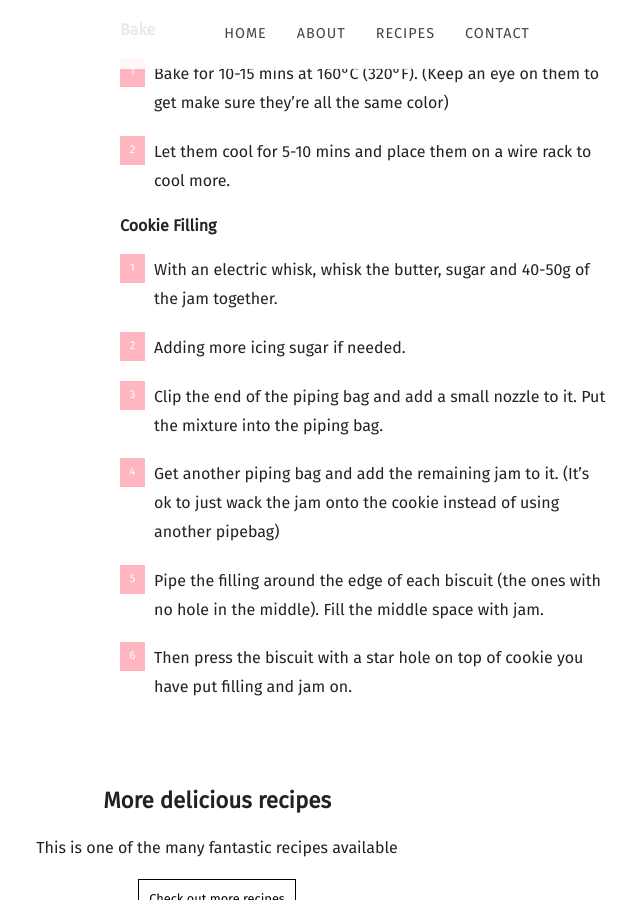
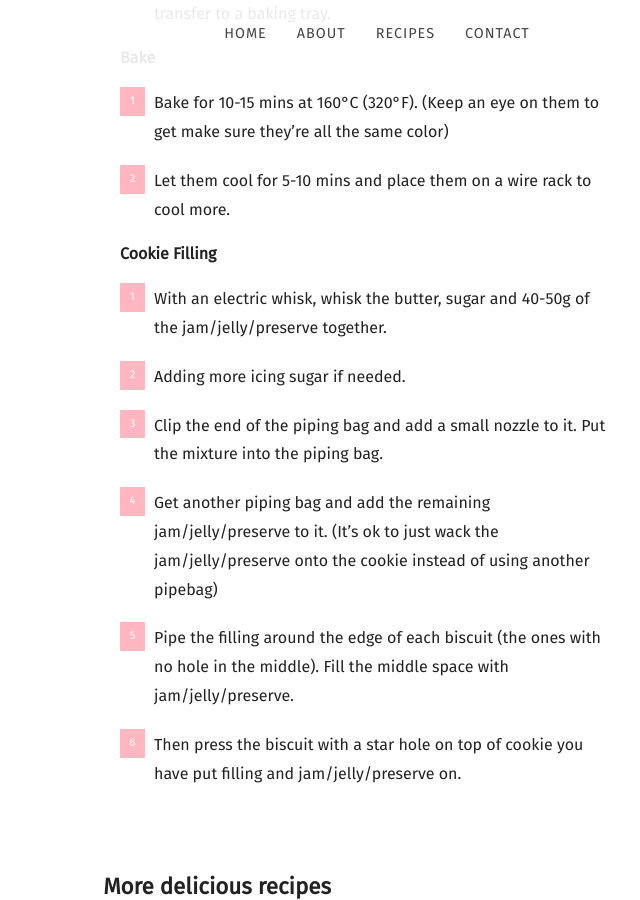
Before and after one commit to mcginleyireland/irishbaking.github.io, a Jekyll site: the page built from _posts/2020-11-28-christmas-jam-star-cookies.md, in a window 1280 px wide and 900 px high, scrolled down 5526 px. Shown: the whole window, without its empty margins (263-903 px from the left). Built offline with Jekyll 4.4.1, drawn with Linux system fonts in a browser that asks for light colours; nearby versions of some CDN libraries; some web fonts are replaced; some of the changed text lies outside the part shown.

Commit message:
Adding more info on jam/jelly/preserve

```diff
--- a/_posts/2020-11-28-christmas-jam-star-cookies.md
+++ b/_posts/2020-11-28-christmas-jam-star-cookies.md
@@ -22,7 +22,7 @@ recipe:
 
     * 50g (1.8oz) of unsalted butter
     * 150g (5.3oz) of icing sugar
-    * 100g (3.5oz) of jam of your choice
+    * 100g (3.5oz) of jam/jelly/preserve of your choice
   directions_markdown: |-
     **Cookie Shortbread Pastry - Part 1**
 
@@ -48,12 +48,12 @@ recipe:
 
     **Cookie Filling**
 
-    1. With an electric whisk, whisk the butter, sugar and 40-50g of the jam together.
+    1. With an electric whisk, whisk the butter, sugar and 40-50g of the jam/jelly/preserve together.
     2. Adding more icing sugar if needed.
     3. Clip the end of the piping bag and add a small nozzle to it. Put the mixture into the piping bag.
-    4. Get another piping bag and add the remaining jam to it. (It's ok to just wack the jam onto the cookie instead of using another pipebag)
-    5. Pipe the filling around the edge of each biscuit (the ones with no hole in the middle). Fill the middle space with jam.
-    6. Then press the biscuit with a star hole on top of cookie you have put filling and jam on.
+    4. Get another piping bag and add the remaining jam/jelly/preserve to it. (It's ok to just wack the jam/jelly/preserve onto the cookie instead of using another pipebag)
+    5. Pipe the filling around the edge of each biscuit (the ones with no hole in the middle). Fill the middle space with jam/jelly/preserve.
+    6. Then press the biscuit with a star hole on top of cookie you have put filling and jam/jelly/preserve on.
 
 ---
 These Christmas Cookies look great and taste great. A little bit of work for something that will honestly be gone in minutes! Put the kettle on these are going to be good.
@@ -64,11 +64,11 @@ Easy to roll and shape with your star cut outs.
 
 ![Cake](https://irishbaking.ie/images/Cookies/Christmas_Star_Jam_Cookies/Image_2_scaled.jpg)
 
-The star shape cut out in the middle is going to make these cookies stand out with the jam filling.
+The star shape cut out in the middle is going to make these cookies stand out with the jam/jelly/preserve filling.
 
 ![Cake](https://irishbaking.ie/images/Cookies/Christmas_Star_Jam_Cookies/Image_3_scaled.jpg)
 
-You can make them any sizes and just put jam on them and they still taste great!
+You can make them any sizes and just put jam/jelly/preserve on them and they still taste great!
 
 ![Cake](https://irishbaking.ie/images/Cookies/Christmas_Star_Jam_Cookies/Image_4_scaled.jpg)
 
```
